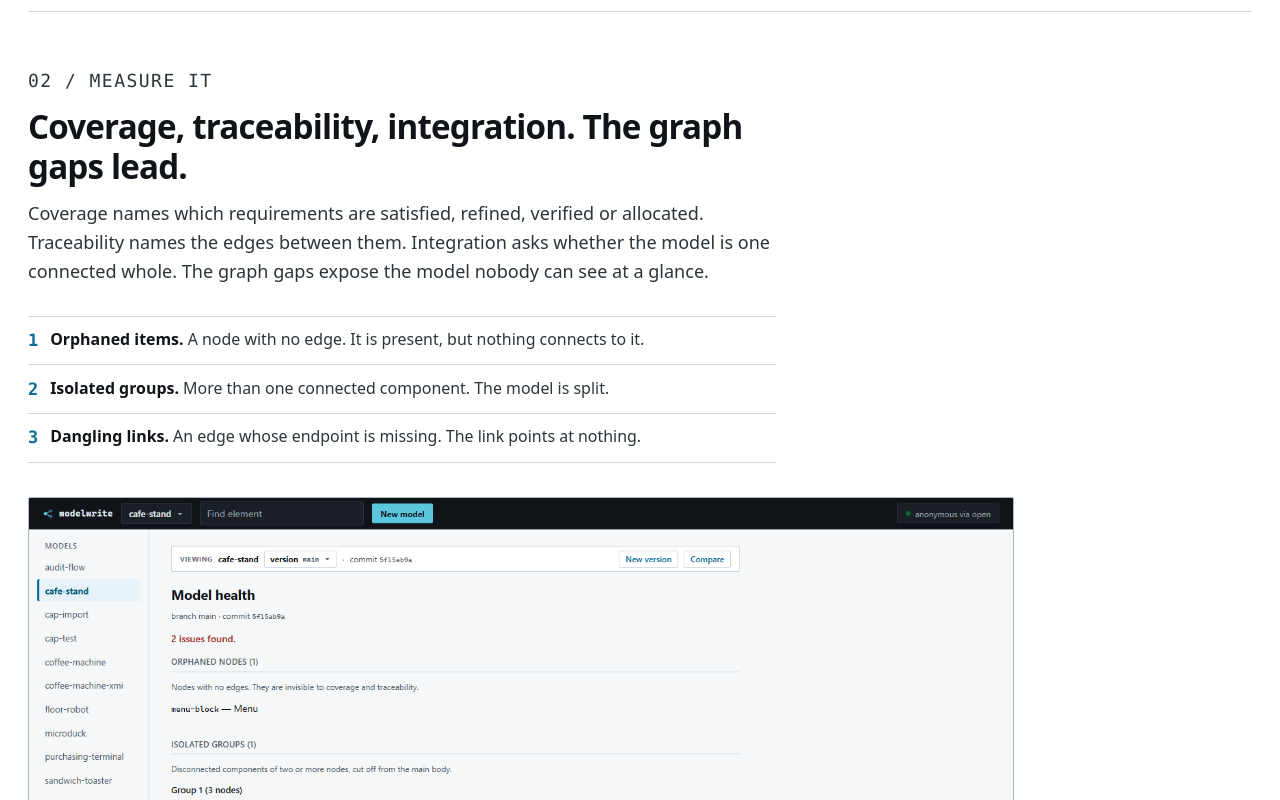
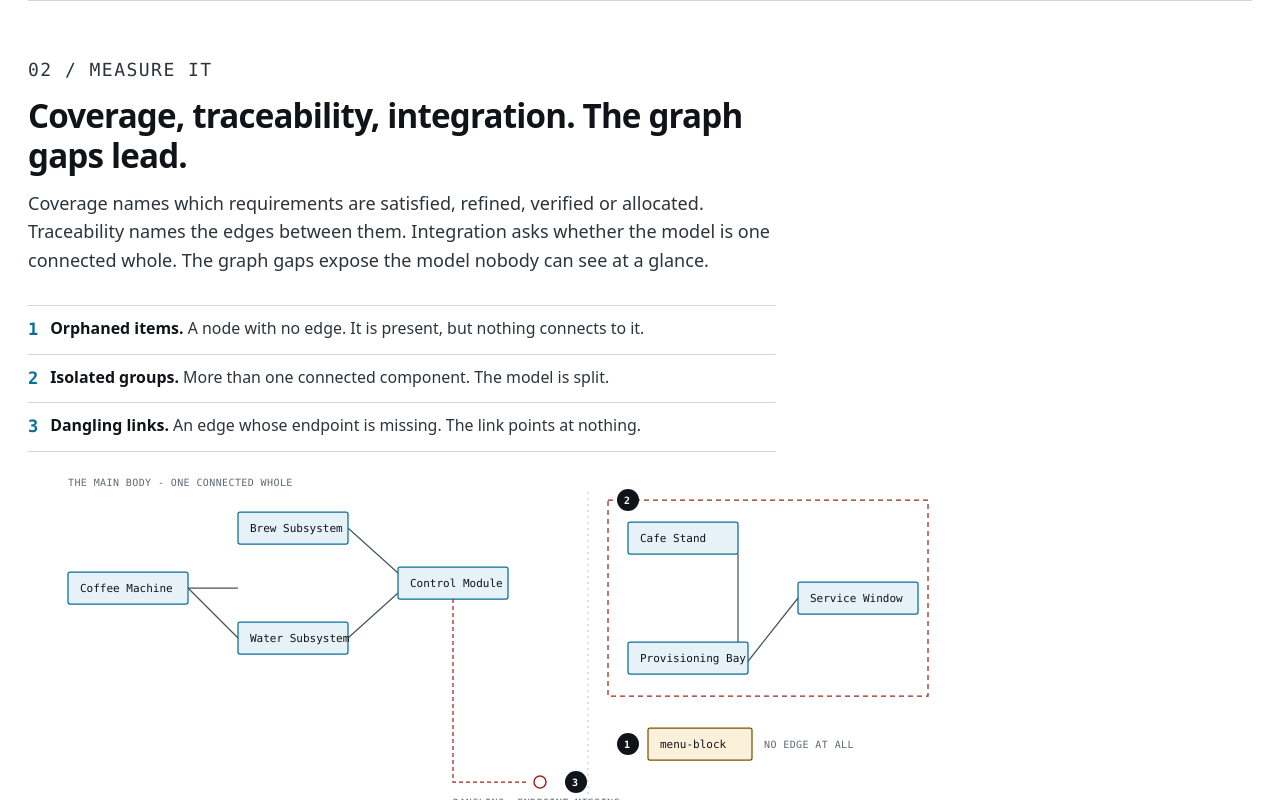
Before and after one commit to modelwrite/modelwrite, a plain HTML site: page website/index.html in a window 1280 px wide. Shown: the part 2867-3667 px from the top of the page. Drawn offline with Linux system fonts and the light colour scheme.

Commit message:
site: draw the three graph gaps instead of describing them

```diff
--- a/website/index.html
+++ b/website/index.html
@@ -86,10 +86,11 @@
 <section class="section shell" id="try" aria-labelledby="try-h">
   <div class="section__head">
     <p class="eyebrow">Try it</p>
-    <h2 id="try-h">Two doors, both live. One cannot email its login code yet.</h2>
-    <p>The showcase is live and open. The registered trial is live too &mdash; session-authenticated
-    and cross-trial isolated &mdash; but its login code cannot be emailed until an SMTP credential is
-    configured.</p>
+    <h2 id="try-h">Two doors, both live.</h2>
+    <p>The showcase is open &mdash; no registration, six seeded models, and you can see what a
+    model&rsquo;s coverage, orphans and migration losses actually look like. The registered trial is
+    your own isolated workspace for fourteen days: bring your model, get its loss report, its
+    orphaned items and its coverage. You sign in with a code we email you.</p>
   </div>
 
   <div class="doors">
@@ -180,6 +181,81 @@
     <li><span class="gaps__mark" aria-hidden="true">2</span><div><p><strong>Isolated groups.</strong> More than one connected component. The model is split.</p></div></li>
     <li><span class="gaps__mark" aria-hidden="true">3</span><div><p><strong>Dangling links.</strong> An edge whose endpoint is missing. The link points at nothing.</p></div></li>
   </ul>
+
+  <figure class="measure__graph">
+    <svg viewBox="0 0 940 390" role="img" aria-labelledby="gapgraph-t gapgraph-d" width="940" height="390">
+      <title id="gapgraph-t">The three graph gaps, drawn on a small model</title>
+      <desc id="gapgraph-d">A connected main body of four blocks. Off to one side, a dashed boundary encloses an isolated group of three blocks joined only to each other: Cafe Stand, Provisioning Bay and Service Window. Below, an orphaned node named menu-block has no edge at all. From the main body, one edge runs off and ends in an open circle, pointing at nothing: a dangling link. Numbered badges 1, 2 and 3 mark the orphan, the isolated group and the dangling link.</desc>
+      <style>
+        .g-edge { stroke: #49535c; stroke-width: 1.25; fill: none; }
+        .g-node { fill: #e6f2f7; stroke: #0b6e99; stroke-width: 1.25; rx: 2; }
+        .g-node--orphan { fill: #fbf1da; stroke: #7a5200; }
+        .g-lab { font: 11px ui-monospace, SFMono-Regular, Menlo, Consolas, monospace; fill: #101418; }
+        .g-note { font: 10px ui-monospace, SFMono-Regular, Menlo, Consolas, monospace; fill: #5f6973; letter-spacing: .04em; }
+        .g-group { fill: none; stroke: #a3231c; stroke-width: 1.25; stroke-dasharray: 5 4; }
+        .g-divider { stroke: #b9c2ca; stroke-width: 1; stroke-dasharray: 2 4; }
+        .g-badge { fill: #101418; }
+        .g-badge-text { font: bold 10px ui-monospace, SFMono-Regular, Menlo, Consolas, monospace; fill: #ffffff; }
+        .g-dangle { stroke: #a3231c; stroke-width: 1.25; fill: none; stroke-dasharray: 4 3; }
+        .g-open { fill: #ffffff; stroke: #a3231c; stroke-width: 1.5; }
+      </style>
+
+      <text class="g-note" x="40" y="34">THE MAIN BODY - ONE CONNECTED WHOLE</text>
+
+      <!-- edges of the main body -->
+      <path class="g-edge" d="M160 136 H210"/>
+      <path class="g-edge" d="M160 136 L210 186"/>
+      <path class="g-edge" d="M320 76 L370 121"/>
+      <path class="g-edge" d="M320 186 L370 141"/>
+
+      <!-- main body nodes -->
+      <rect class="g-node" x="40" y="120" width="120" height="32"/>
+      <text class="g-lab" x="52" y="140">Coffee Machine</text>
+      <rect class="g-node" x="210" y="60" width="110" height="32"/>
+      <text class="g-lab" x="222" y="80">Brew Subsystem</text>
+      <rect class="g-node" x="210" y="170" width="110" height="32"/>
+      <text class="g-lab" x="222" y="190">Water Subsystem</text>
+      <rect class="g-node" x="370" y="115" width="110" height="32"/>
+      <text class="g-lab" x="382" y="135">Control Module</text>
+
+      <!-- the divider between components -->
+      <path class="g-divider" d="M560 40 V360"/>
+      <text class="g-note" x="568" y="372">A SECOND CONNECTED COMPONENT</text>
+
+      <!-- the isolated group -->
+      <rect class="g-group" x="580" y="48" width="320" height="196"/>
+      <circle class="g-badge" cx="600" cy="48" r="11"/>
+      <text class="g-badge-text" x="596" y="52">2</text>
+
+      <path class="g-edge" d="M710 102 V190"/>
+      <path class="g-edge" d="M710 222 L770 146"/>
+      <rect class="g-node" x="600" y="70" width="110" height="32"/>
+      <text class="g-lab" x="612" y="90">Cafe Stand</text>
+      <rect class="g-node" x="600" y="190" width="120" height="32"/>
+      <text class="g-lab" x="612" y="210">Provisioning Bay</text>
+      <rect class="g-node" x="770" y="130" width="120" height="32"/>
+      <text class="g-lab" x="782" y="150">Service Window</text>
+
+      <!-- the orphan -->
+      <circle class="g-badge" cx="600" cy="292" r="11"/>
+      <text class="g-badge-text" x="596" y="296">1</text>
+      <rect class="g-node g-node--orphan" x="620" y="276" width="104" height="32"/>
+      <text class="g-lab" x="632" y="296">menu-block</text>
+      <text class="g-note" x="736" y="296">NO EDGE AT ALL</text>
+
+      <!-- the dangling link -->
+      <path class="g-dangle" d="M425 147 V330 H500"/>
+      <circle class="g-open" cx="512" cy="330" r="6"/>
+      <circle class="g-badge" cx="548" cy="330" r="11"/>
+      <text class="g-badge-text" x="544" y="334">3</text>
+      <text class="g-note" x="425" y="354">DANGLING: ENDPOINT MISSING</text>
+    </svg>
+    <figcaption><b>The three gaps, on a model small enough to read.</b> The main body is one
+    connected whole. The isolated group is joined to itself and to nothing else &mdash; this is the
+    shape cafe-stand actually has. The orphan has no edge at all. The dangling link runs off the
+    model and stops at an endpoint that is not there. Every one of them is <i>named</i> by the
+    platform, not folded into a score.</figcaption>
+  </figure>
 
   <figure class="measure__shot">
     <img src="shots/model-health.png" alt="The model-health view for the cafe-stand platform model. It reports one isolated group of three nodes — Cafe Stand, Provisioning Bay and Service Window — cut off from the main body, with orphaned nodes, dangling links and uncovered requirements reported on the same screen." width="1440" height="900" loading="lazy">
```
